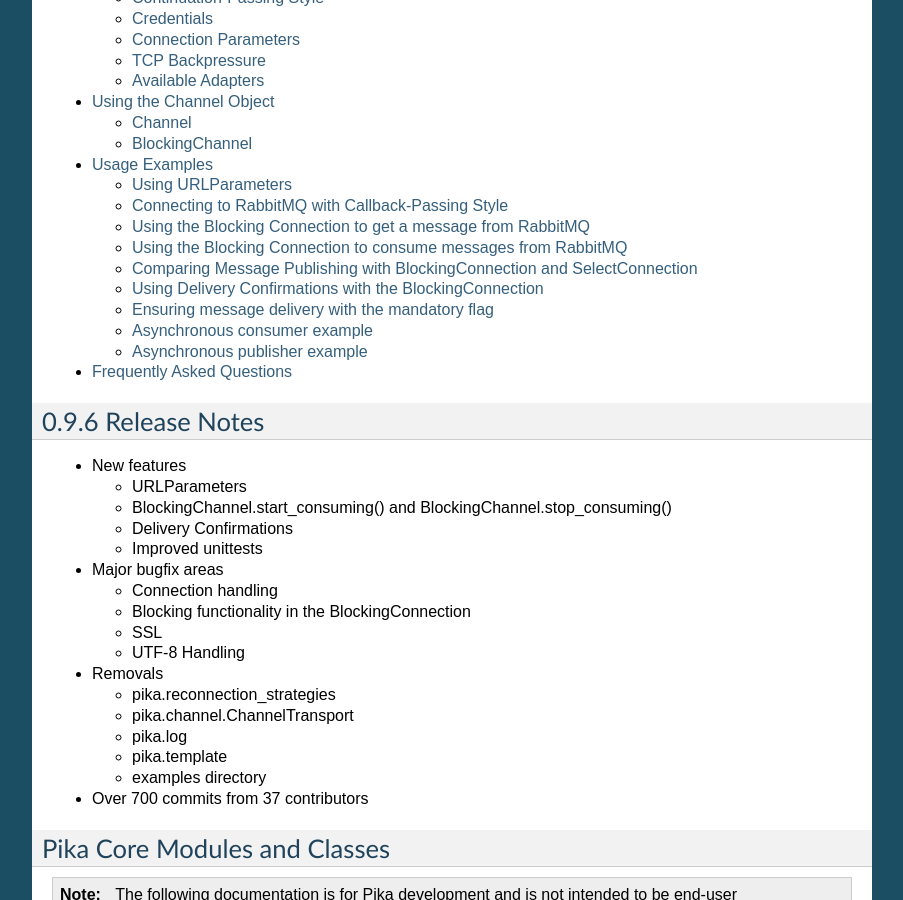
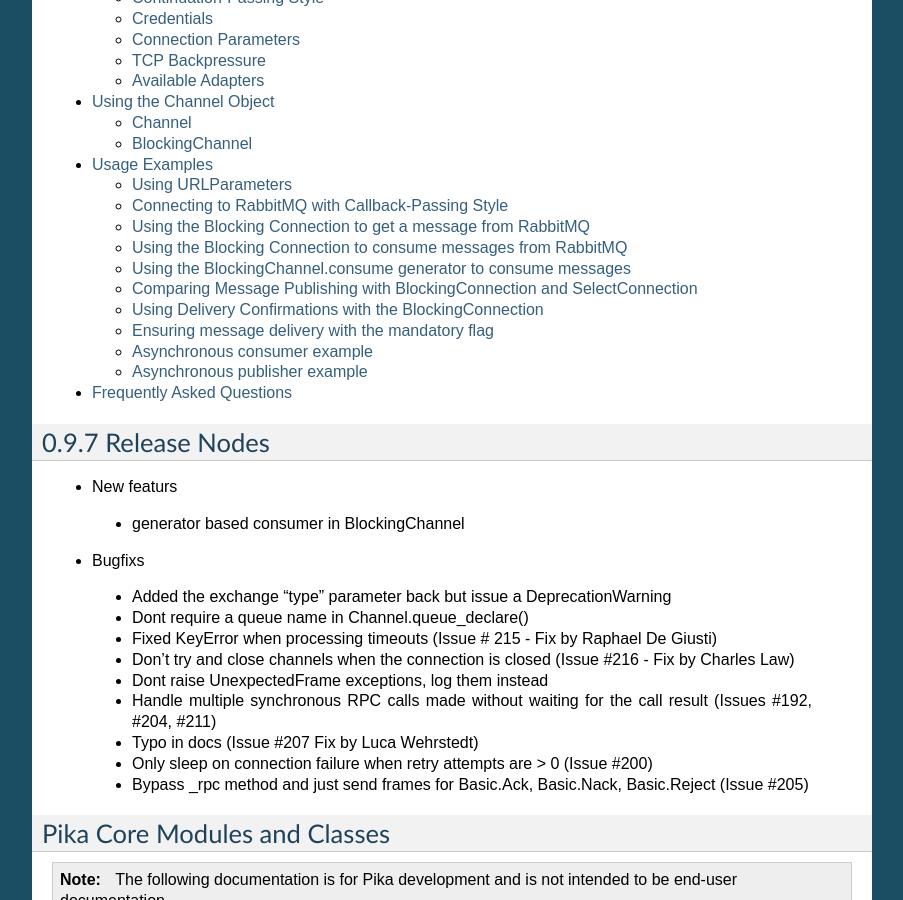
Before and after one commit to pika/pika, a Sphinx documentation site: the page built from docs/index.rst, in a window 1280 px wide and 900 px high, scrolled down 729 px. Shown: the whole window, without its empty margins (198-1101 px from the left). Built offline with Sphinx 7.4.7, drawn with Linux system fonts in a browser that asks for light colours; some of the changed text lies outside the part shown.

Commit message:
Update the 0.9.7 documentation
- Added a version history page
- Added documentation on BlockingChannel.consume() generator
- Remove 0.9.6 changes from index
- Fix some typos

```diff
--- a/docs/conf.py
+++ b/docs/conf.py
@@ -50,9 +50,9 @@ copyright = u'2012, Tony Garnock-Jones, Gavin M. Roy and others.'
 # built documents.
 #
 # The short X.Y version.
-version = '0.9.6'
+version = '0.9.7'
 # The full version, including alpha/beta/rc tags.
-release = '0.9.6'
+release = '0.9.7'
 
 # The language for content autogenerated by Sphinx. Refer to documentation
 # for a list of supported languages.
--- a/docs/examples/blocking_basic_get.rst
+++ b/docs/examples/blocking_basic_get.rst
@@ -5,7 +5,7 @@ Using the Blocking Connection to get a message from RabbitMQ
 
 The :py:meth:`BlockingChannel.basic_get` method will return a tuple with the members.
 
-If the server return a message, the first item in the tuple will be a :py:meth:`pika.spec.Basic.GetOk` object with the current message count, the redelivered flag, the routing key that was used to put the message in the queue, and the exchange the message was published to. The second item will be a :py:meth:`pika.spec.Basic.Properties` object and the third will be the message body.
+If the server returns a message, the first item in the tuple will be a :py:meth:`pika.spec.Basic.GetOk` object with the current message count, the redelivered flag, the routing key that was used to put the message in the queue, and the exchange the message was published to. The second item will be a :py:meth:`pika.spec.Basic.Properties` object and the third will be the message body.
 
 If the server did not return a message a tuple of None, None, None will be returned.
 
--- a/docs/examples/blocking_consume.rst
+++ b/docs/examples/blocking_consume.rst
@@ -5,7 +5,7 @@ Using the Blocking Connection to consume messages from RabbitMQ
 
 The :py:meth:`BlockingChannel.basic_consume` method assign a callback method to be called every time that RabbitMQ delivers messages to your consuming application.
 
-If the server return a message, the first item in the tuple will be a :py:meth:`pika.spec.Basic.Deliver` object with the current message count, the redelivered flag, the routing key that was used to put the message in the queue, and the exchange the message was published to. The second item will be a :py:meth:`pika.spec.Basic.Properties` object and the third will be the message body.
+When pika calls your method, it will pass in the channel, a :py:meth:`pika.spec.Basic.Deliver` object with the delivery tag, the redelivered flag, the routing key that was used to put the message in the queue, and the exchange the message was published to. The third argument will be a :py:meth:`pika.spec.Basic.Properties` object and the last will be the message body.
 
 Example of consuming messages and acknowledging them::
 
--- a/docs/examples/index.rst
+++ b/docs/examples/index.rst
@@ -11,6 +11,7 @@ Pika has various methods of use, between the synchronous BlockingConnection adap
    connecting_async
    blocking_basic_get
    blocking_consume
+   blocking_consumer_generator
    comparing_publishing_sync_async
    blocking_delivery_confirmations
    blocking_publish_mandatory
--- a/docs/index.rst
+++ b/docs/index.rst
@@ -33,32 +33,22 @@ Pika supports two modes of development, synchronous using the BlockingConnection
    examples/index
    faq
 
-0.9.6 Release Notes
+0.9.7 Release Nodes
 -------------------
 
-- New features
+- New featurs
+ - generator based consumer in BlockingChannel
 
-  - URLParameters
-  - BlockingChannel.start_consuming() and BlockingChannel.stop_consuming()
-  - Delivery Confirmations
-  - Improved unittests
-
-- Major bugfix areas
-
-  - Connection handling
-  - Blocking functionality in the BlockingConnection
-  - SSL
-  - UTF-8 Handling
-
-- Removals
-
-  - pika.reconnection_strategies
-  - pika.channel.ChannelTransport
-  - pika.log
-  - pika.template
-  - examples directory
-
-- Over 700 commits from 37 contributors
+- Bugfixs
+ - Added the exchange "type" parameter back but issue a DeprecationWarning
+ - Dont require a queue name in Channel.queue_declare()
+ - Fixed KeyError when processing timeouts (Issue # 215 - Fix by Raphael De Giusti)
+ - Don't try and close channels when the connection is closed (Issue #216 - Fix by Charles Law)
+ - Dont raise UnexpectedFrame exceptions, log them instead
+ - Handle multiple synchronous RPC calls made without waiting for the call result (Issues #192, #204, #211)
+ - Typo in docs (Issue #207 Fix by Luca Wehrstedt)
+ - Only sleep on connection failure when retry attempts are > 0 (Issue #200)
+ - Bypass _rpc method and just send frames for Basic.Ack, Basic.Nack, Basic.Reject (Issue #205)
 
 Pika Core Modules and Classes
 -----------------------------
```
Also changed, not shown: docs/examples/blocking_consumer_generator.rst (added, +73 -0 lines), docs/version_history.rst (added, +102 -0 lines).
